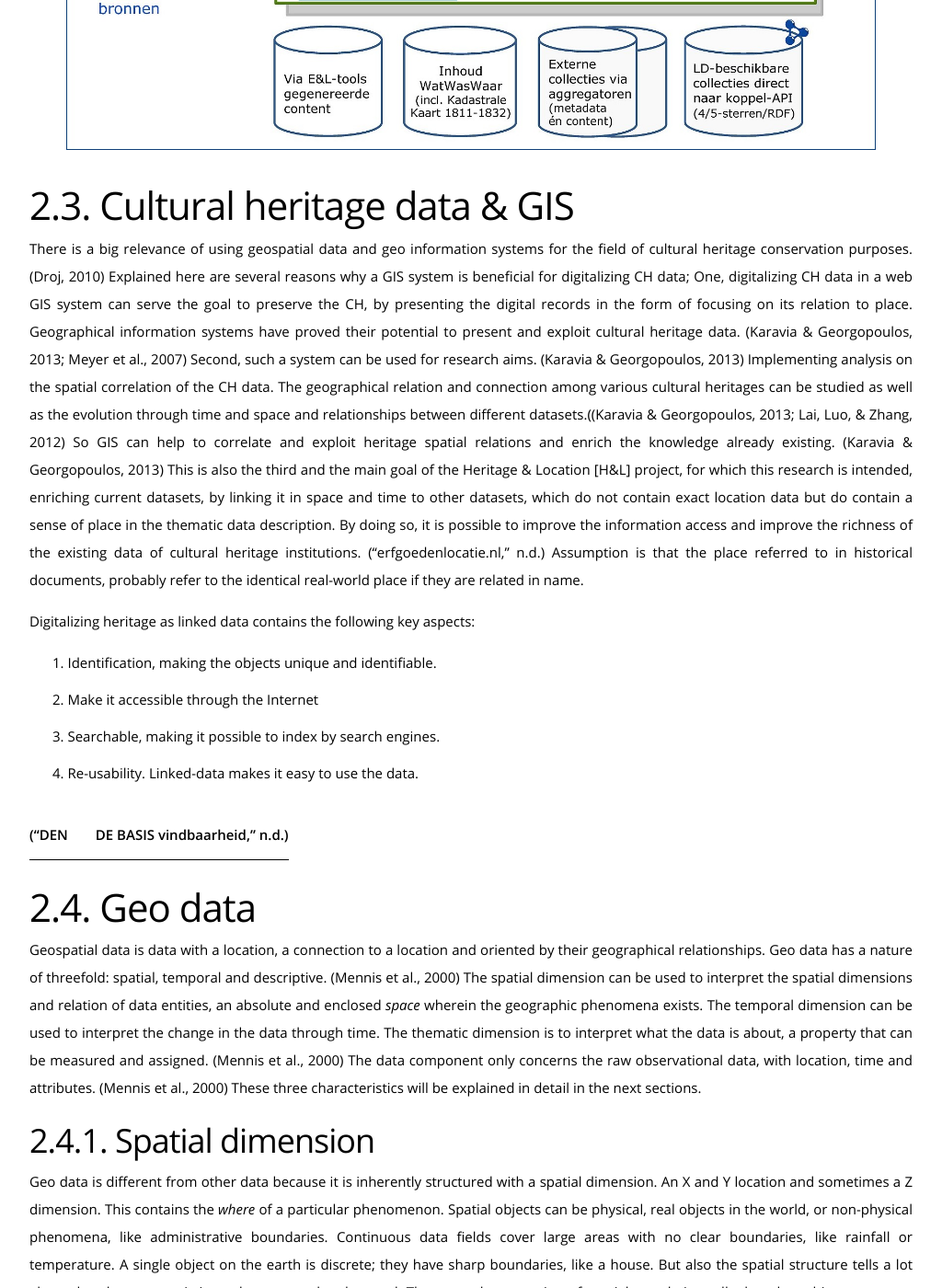
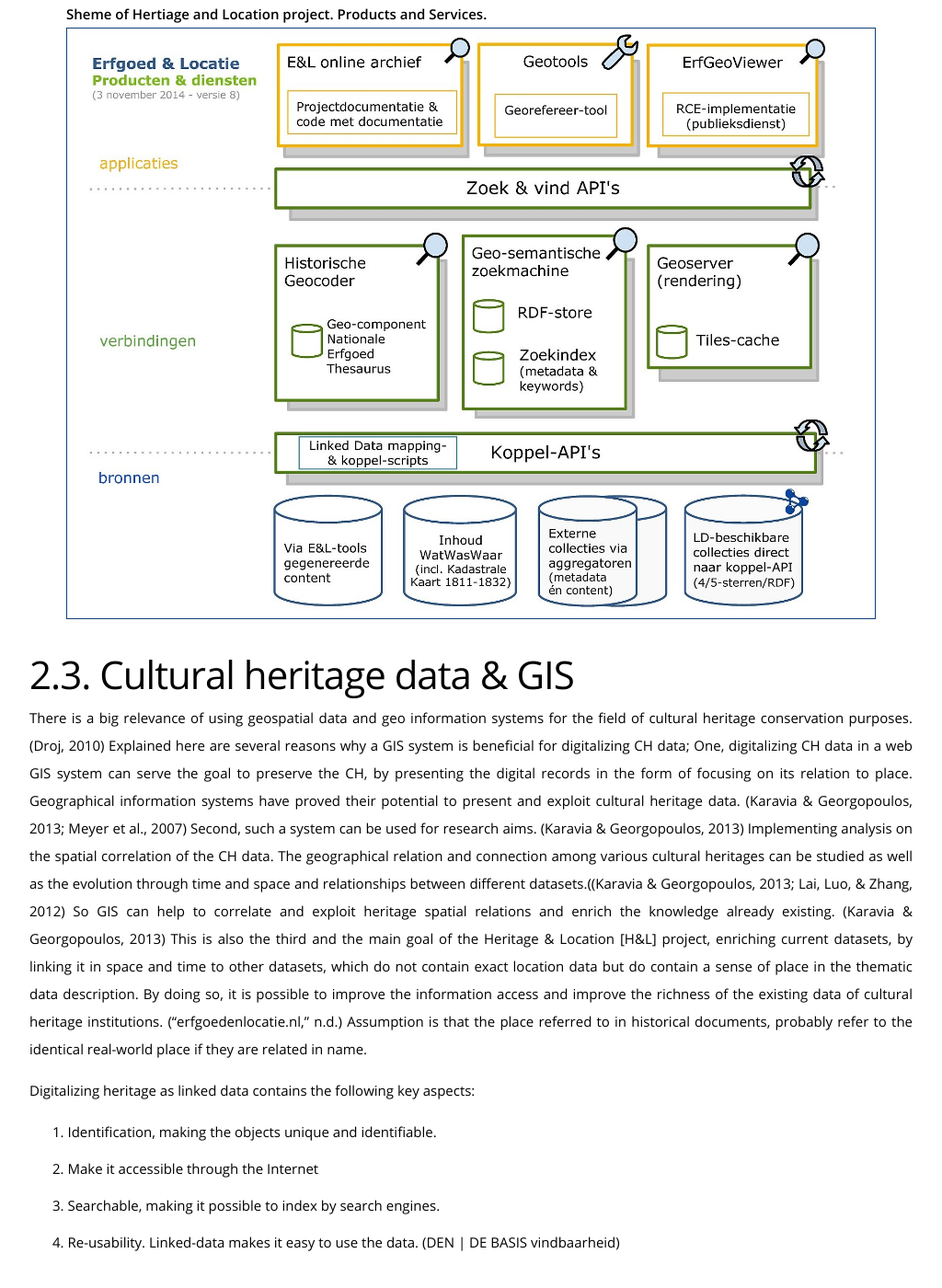
Before and after one commit to NieneB/InternshipReport, a Jekyll site: the page built from index.md, in a window 1280 px wide and 1400 px high, scrolled down 10738 px. Shown: the whole window at 92% size, without its empty margins (128-1152 px from the left). Built offline with Jekyll 4.4.1, drawn with Linux system fonts in a browser that asks for light colours; some web fonts are replaced; some of the changed text lies outside the part shown.

Commit message:
inhoud index

```diff
--- a/index.md
+++ b/index.md
@@ -11,7 +11,9 @@
 <p> <i>Niene Boeijen</i> </p>
 <p> <i> 900918-070-088 </i></p>
 <p> July 2015  </p>
-<img class="text-wrap-left" src="img/WS_logo.jpg"> <img class="text-wrap-right" src="img/logo_wageningen_ur_.gif">
+<img  src="img/WS_logo.jpg">
+<img src="img/logo_wageningen_ur_.gif">
+
 </div>
 
 <h1 class ="nocount"> Acknowledgments</h1>
@@ -77,19 +79,19 @@
 
 ## The objectives
 
-The target group must feel:
+A. The target group must feel:
 
 1. Attracted to use the application
 2. Attracted to stay and play around with the application
 3. Challenged to explore more
 
-The target group must be able to:
+B. The target group must be able to:
 
 4. Discover the meaning of the field-names in relation to their environment
 5. Discover interesting stories and surprising facts about the field-names
 6. Understand the field-names and their value
 
-The application must be:
+C. The application must be:
 
 7. Intuitive and simple to use, so it shows quick and surprising results on the actions of the target group
 8. Technically working in an efficient and error-safe way. User friendly.
@@ -122,19 +124,22 @@
 
 The Convention of UNESCO introduces five domains of ICH:
 
--	oral traditions and expressions including language as a vehicle of the ICH
--	performing arts (dance, music, theater)
--	social practices, rituals and festive events
--	knowledge and practices concerning nature and the universe
--	traditional craftsmanship, meaning the skills and knowledge involved rather than the craft product itself
+1. Oral traditions and expressions including language as a vehicle of the ICH.
+2. Performing arts (dance, music, theater).
+3. Social practices, rituals and festive events.
+4. Knowledge and practices concerning nature and the universe.
+5. Traditional craftsmanship, meaning the skills and knowledge involved rather than the craft product itself.
 
 The boundaries between those domains are extremely fluid (“UNESCO Culture Sector - Intangible Heritage - 2003 Convention :,” n.d.-b).
+
 In the scope of the H&L project this research will focus on the connection of place and time in intangible cultural heritage. ICH can be shortly explained as all traditions and rituals of normal life, (Zeijden, 2011) which gives people a sense of identity and continuity. ICH is transmitted from generation to generation and can be constantly recreated by communities due to interaction with their environment. (“UNESCO Culture Sector - Intangible Heritage - 2003 Convention :,” n.d.-b)
 Intangible heritage is strongly depended on the features of space and influenced by the space. Of course these traditions, habits , etc., have a place where they take place. Or they are about a place, have a spreading, an origin, a continuation, can cover multiple places, through time. (Karavia & Georgopoulos, 2013) ICH
 This applies also for the field-names in Drenthe, which is oral living heritage. Originated with a strong influence of the direct environment it exists in.
 
 ##Waag Society
 For this research takes place in the scope of the Heritage and Location[H&L] project at Waag Society, they both will be shortly explained.
+
+<img src="img/WS_logo.jpg">
 
 Waag Society is a Institute for art, science and technology. They develop technical interventions for relevant social innovation.
 In 7 labs they conduct creative research in the form of projects, creative care lab, creative learning lab, future heritage lab, future internet lab, open design lab and open wetlab. The Heritage & Location project (see next section) is part of the future internet lab [FIL]. The FIL focuses on the development of big and open data, making internet technology accessible and research the impact of the internet on society.
@@ -152,14 +157,12 @@
 <figcaption> Sheme of Hertiage and Location project. Products and Services.</figcaption>
 <img src ="img/EL-producten-en-diensten-schema_v8.jpg">
 </figure>
+
 ##Cultural heritage data & GIS
-
-There is a big relevance of using geospatial data and geo information systems for the field of cultural heritage conservation purposes. (Droj, 2010)
-Explained here are several reasons why a GIS system is beneficial for digitalizing CH data;
+There is a big relevance of using geospatial data and geo information systems for the field of cultural heritage conservation purposes. (Droj, 2010) Explained here are several reasons why a GIS system is beneficial for digitalizing CH data;
 One, digitalizing CH data in a web GIS system can serve the goal to preserve the CH, by presenting the digital records in the form of focusing on its relation to place. Geographical information systems have proved their potential to present and exploit cultural heritage data. (Karavia & Georgopoulos, 2013; Meyer et al., 2007)
 Second, such a system can be used for research aims. (Karavia & Georgopoulos, 2013) Implementing analysis on the spatial correlation of the CH data. The geographical relation and connection among various cultural heritages can be studied as well as the evolution through time and space and relationships between different datasets.((Karavia & Georgopoulos, 2013; Lai, Luo, & Zhang, 2012) So GIS can help to correlate and exploit heritage spatial relations and enrich the knowledge already existing. (Karavia & Georgopoulos, 2013)
-This is also the third and the main goal of the Heritage & Location [H&L] project, for which this research is intended, enriching current datasets, by linking it in space and time to other datasets, which do not contain exact location data but do contain a sense of place in the thematic data description. By doing so, it is possible to improve the information access and improve the richness of the existing data of cultural heritage institutions. (“erfgoedenlocatie.nl,” n.d.)
-Assumption is that the place referred to in historical documents, probably refer to the identical real-world place if they are related in name.
+This is also the third and the main goal of the Heritage & Location [H&L] project, enriching current datasets, by linking it in space and time to other datasets, which do not contain exact location data but do contain a sense of place in the thematic data description. By doing so, it is possible to improve the information access and improve the richness of the existing data of cultural heritage institutions. (“erfgoedenlocatie.nl,” n.d.) Assumption is that the place referred to in historical documents, probably refer to the identical real-world place if they are related in name.
 
 Digitalizing heritage as linked data contains the following key aspects:
 
@@ -167,8 +170,8 @@
 2.	Make it accessible through the Internet
 3.	Searchable, making it possible to index by search engines.
 4.	Re-usability. Linked-data makes it easy to use the data.
+(DEN | DE BASIS vindbaarheid)
 
-(“DEN | DE BASIS vindbaarheid,” n.d.)
 
 ##Geo data
 Geospatial data is data with a location, a connection to a location and oriented by their geographical relationships. Geo data has a nature of threefold: spatial, temporal and descriptive. (Mennis et al., 2000)
@@ -271,35 +271,35 @@
 Blok provides a framework for animated representation of dynamic geo-spatial phenomena. (Blok, 2000) She provides a range of dynamic visualization variables to be used for monitoring purposes of spatial temporal relationships.  Blok’s framework more aims at the exploratory use of visualization while this research, aims at the display and communication part of the geo-spatial phenomena for explanatory use. Though, this author finds that Blok’s dynamic visualization variables can be applied for both purposes. As Blok also states; the ultimate goal is to contribute to the development of representation methods and interaction tools, which are also found in the explanatory visualization forms.
 
 
-1. No change
+<!-- 1. No change
 
 2. Change
 Variables in the spatial domain
 
 Appearance/disappearance - born die
 Mutation
-  	- in size, shape
-  	- increase/decrease ordinal, interval ratio
+    - in size, shape
+    - increase/decrease ordinal, interval ratio
     - grow, shrink,
 
 Movement in spatial position
-  	- along trajectory
-  	- boundary shift
+    - along trajectory
+    - boundary shift
 
 Variables in the temporal domain
 
-  -	moment in time
-  -	pace
-  -	duration
-  -	sequence
-  -	frequency
+  -  moment in time
+  -  pace
+  -  duration
+  -  sequence
+  -  frequency
 
 
 Variable in thematic properties
   - mutation
   - thematic change
 
-(Tensen, 2014)
+(Tensen, 2014) -->
 
 ####Interaction
 Interactivity is one of the key aspects of geo visualization. The full potential of interaction in geo visualization lies in linking multiple views of the same data on the screen. Term used is Guided discovery.
@@ -311,10 +311,10 @@
 
 Two main interactive visualization techniques are introduced by Buja et al. form Nöllenburg (2007).
 
-1. Focusing individual views
+1. **Focusing individual views.**
 The user can modify the single display and what is seen. Choose the perspective, magnification level and level of detail. For example a set of navigation controls can be provided to zoom, pan and rotate. Layers can be selected to display or different attributes can be available to choose from.
 
-2. Linking multiple views
+2. **Linking multiple views.**
 Linking means simultaneous highlighting of data items in multiple views in possible different formats. This can be combined with brushing; selecting display objects by pointing on them or encircling them on the screen.
 This stimulates visual thinking because data can be displayed in different ways and be analyzed from different perspectives.
 The number, type and arrangements of the different views depend on the task, the user and the available space on the screen or specific interface.
@@ -322,14 +322,13 @@
 
 # Method
 
-
-This research will be a design-oriented research, trying to fulfill the design goals and objectives. By taking the objectives into account, the goals will be fulfilled. There fore the objectives are given numbers and letters, to easily refer to them, when they are covered.
-See figure # for an overview of the working procedure and where the specific objectives are addressed. The whole process will be more iterative and chaotic then the overview shows. Most creative choices and decisions will be taken by the researcher and her preferences.
-
 <figure class='text-wrap-left' >
 <figcaption>Methodology overview</figcaption>
 <img src="img/flowchart_Method.jpg">
 </figure>
+
+This research will be a design-oriented research, trying to fulfill the design goals and objectives. By taking the objectives into account, the goals will be fulfilled. There fore the objectives are given numbers and letters, to easily refer to them, when they are covered.
+See figure # for an overview of the working procedure and where the specific objectives are addressed. The whole process will be more iterative and chaotic then the overview shows. Most creative choices and decisions will be taken by the researcher and her preferences.
 
 Once the general goal was established; making a web-based geo-visualization, the case study in the field of cultural heritage had to be defined. This, because the internship is conducted for the project Heritage&Location at the Waag Society. In the project several heritage institutions take part, and so came into contact with possible data providers. After explaining the general goal of this study to them, the data needed for this report was provided by  *Rijksdienst voor Cultureel Erfgoed*.
 With the data, the subject of the research took more form.
@@ -352,11 +351,13 @@
 Section $$1
 
 -   The idea and design
+
 Section $$2
 
 -	Techniques needed to make the web-application. (O 3a, 3b and 3c)
 -	Techniques for geo support. (O 2 and 3)
 -	Visualizing of the geo data. (O 2)
+
 Section $$3
 
 -	Designing the webpage. (O 1a)
```
Also changed, not shown: other parts of index.md (+8 -11 lines).
